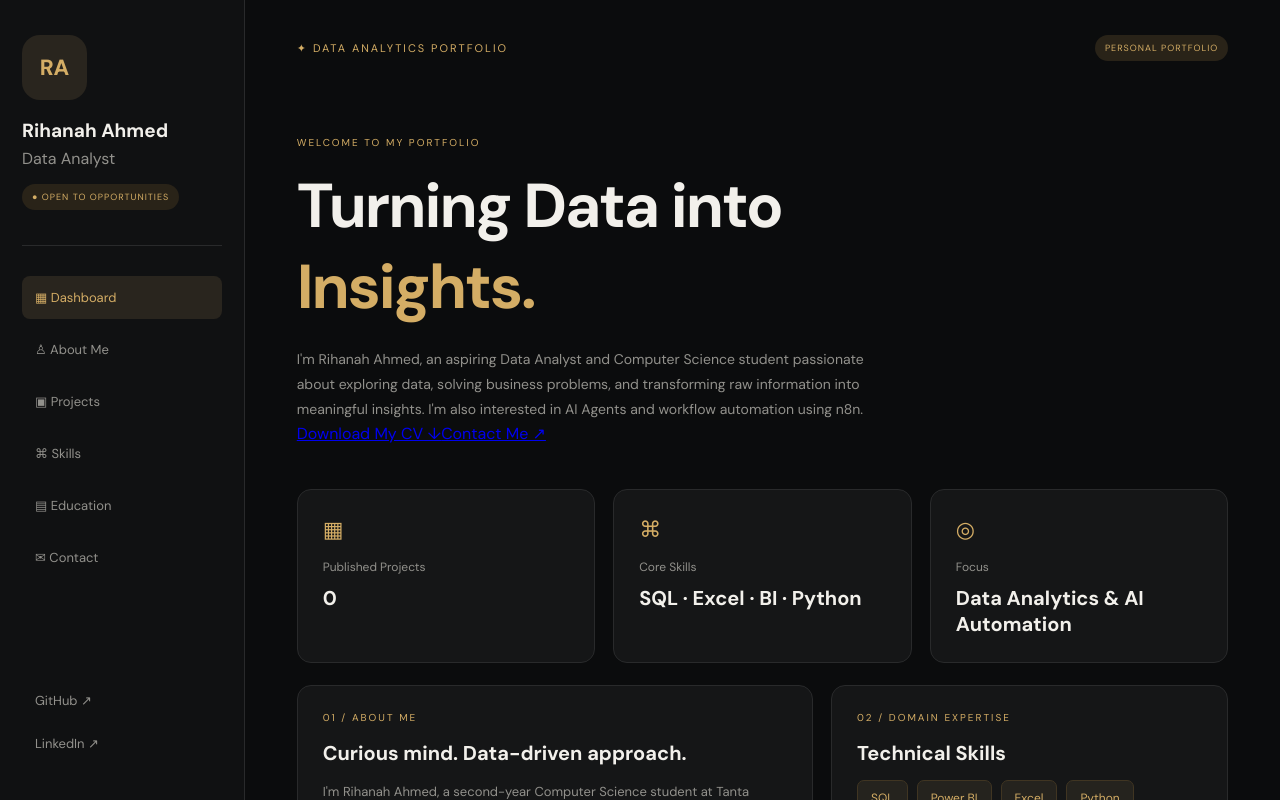
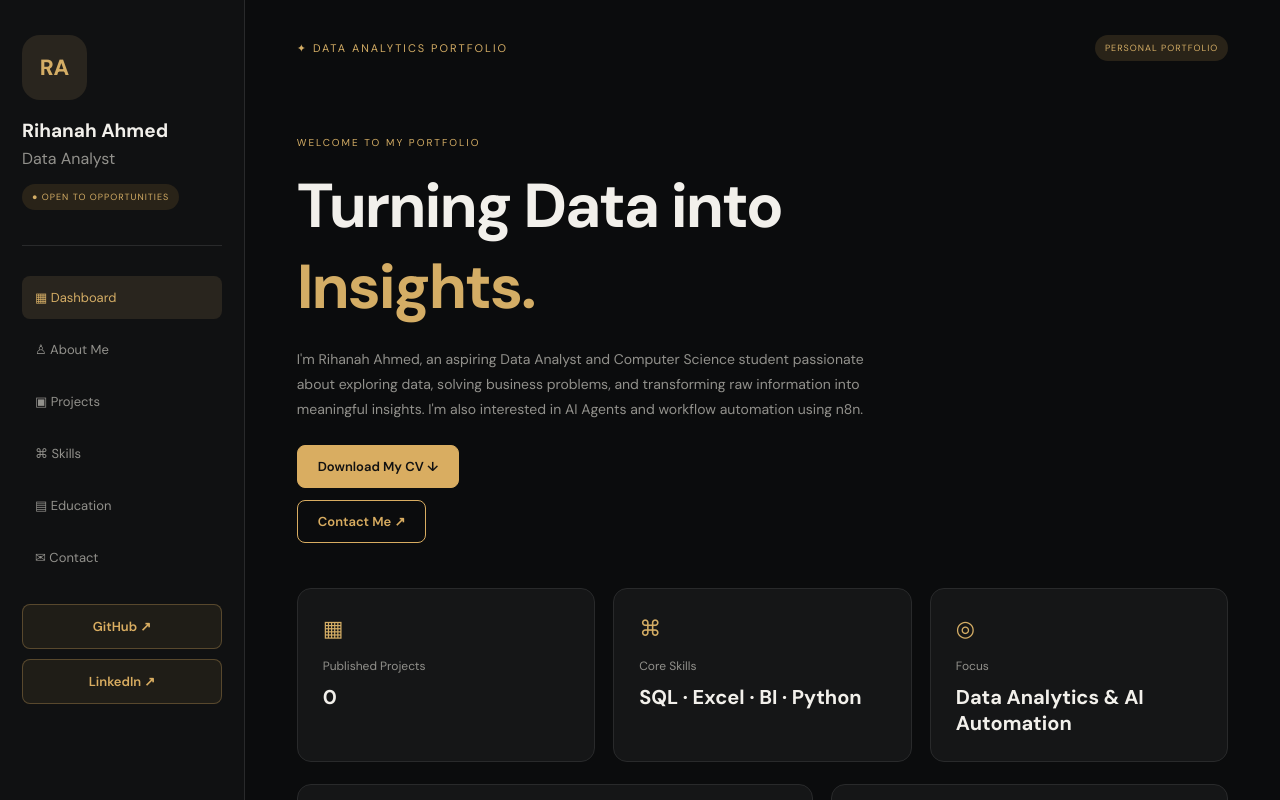
Before and after one commit to riihanahhahmedd-oss/data-analyst-portfolio, a Next.js app: page / in a window 1280 px wide. Shown: the top 800 px of the page. Built offline with nearby package versions, Linux system fonts and the light colour scheme; no server answers; the database is empty.

Commit message:
Add styles for hero and button components

```diff
--- a/app/globals.css
+++ b/app/globals.css
@@ -313,3 +313,77 @@ footer {
     padding-top: 45px;
   }
 }
+
+
+/* Hero buttons */
+.hero-actions {
+  display: flex;
+  flex-direction: column;
+  align-items: flex-start;
+  gap: 12px;
+  margin-top: 22px;
+}
+
+.primary-button,
+.secondary-button,
+.social-button {
+  display: inline-flex;
+  align-items: center;
+  justify-content: center;
+  text-decoration: none;
+  border-radius: 8px;
+  padding: 12px 20px;
+  font-size: 13px;
+  font-weight: 600;
+  transition: 0.2s ease;
+}
+
+.primary-button {
+  background: #d9ad61;
+  color: #111 !important;
+  border: 1px solid #d9ad61;
+}
+
+.primary-button:hover {
+  background: #edc77f;
+  transform: translateY(-2px);
+}
+
+.secondary-button {
+  background: transparent;
+  color: #d9ad61 !important;
+  border: 1px solid #d9ad61;
+}
+
+.secondary-button:hover {
+  background: rgba(217, 173, 97, 0.12);
+  transform: translateY(-2px);
+}
+
+/* Sidebar social buttons */
+.sidebar-footer {
+  display: flex;
+  flex-direction: column;
+  gap: 10px;
+  margin-top: 25px;
+}
+
+.social-button {
+  width: 100%;
+  box-sizing: border-box;
+  color: #d9ad61 !important;
+  background: rgba(217, 173, 97, 0.08);
+  border: 1px solid rgba(217, 173, 97, 0.3);
+}
+
+.social-button:hover {
+  background: rgba(217, 173, 97, 0.18);
+  border-color: #d9ad61;
+}
+
+/* Remove default link underlines from these buttons */
+.primary-button:hover,
+.secondary-button:hover,
+.social-button:hover {
+  text-decoration: none;
+}
```
